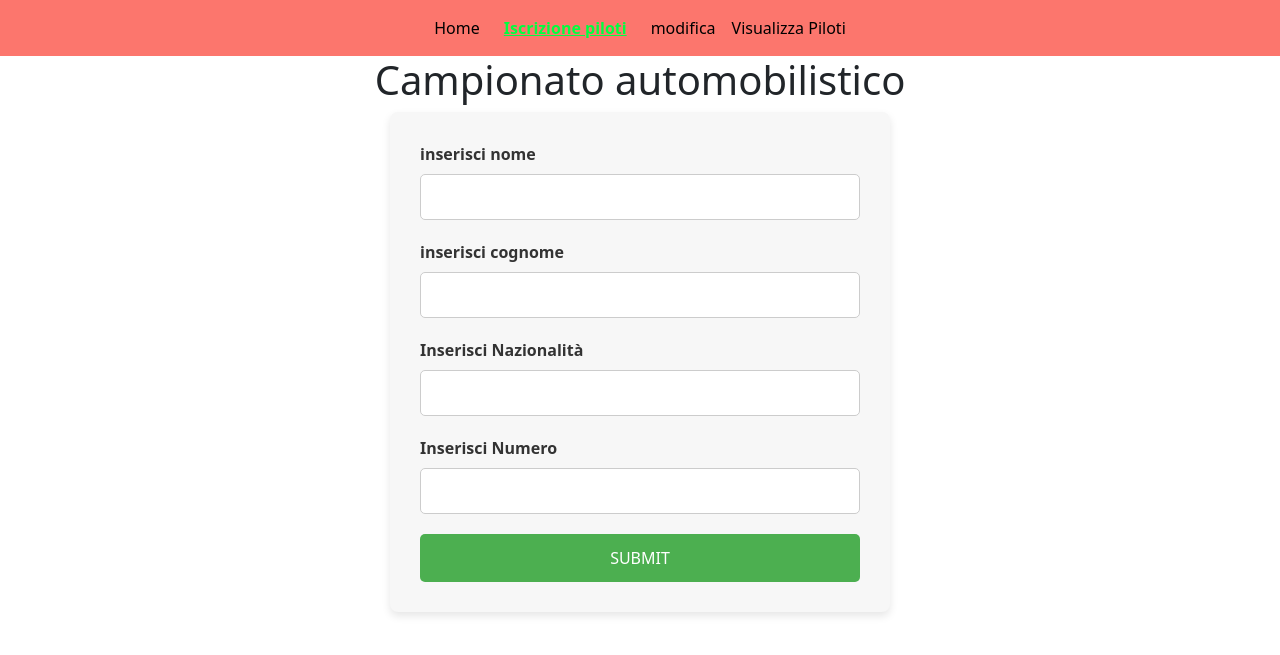
After one commit to bryanezennadi/progettoAutomobilistico, a PHP site: page /pagine_web/pagine_visualizzate/iscrizione.php in a window 1280 px wide. The commit adds this page. Shown: the top 655 px of the page. Run offline with PHP 8.4, Linux system fonts and the light colour scheme.

Commit message:
inizio sviluppo form

```diff
--- a/progettoAutomobilistico/altre_pagine/css/styleInserimento.css
+++ b/progettoAutomobilistico/altre_pagine/css/styleInserimento.css
@@ -0,0 +1,157 @@
+/* Personalizzazione della navbar */
+.custom-navbar {
+    background-color: #fc766d;
+    /* Colore di sfondo più scuro */
+}
+
+.custom-navbar .navbar-brand {
+    font-family: 'Arial', sans-serif;
+    font-weight: bold;
+    color: #ecf0f1;
+}
+
+.custom-navbar .navbar-nav .nav-link {
+    color: black;
+    font-weight: 500;
+    transition: color 0.3s ease;
+}
+.nav-linkAttivo{
+    color: black;
+    font-weight: 500;
+    transition: color 0.3s ease;
+    padding: 0.5rem 1rem;
+    display: inline-block;
+}
+
+.custom-navbar .navbar-nav .nav-link:hover {
+    color: #00ff40;
+
+}
+.nav-linkAttivo:hover{
+    color: #00ff40;
+}
+
+.custom-navbar .navbar-toggler {
+    border-color: #ecf0f1;
+}
+
+.custom-navbar .navbar-toggler-icon {
+    background-color: #ecf0f1;
+}
+
+/* Personalizzazione dello stato attivo */
+.custom-navbar .navbar-nav .nav-linkAttivo {
+    color: #00ff40;
+    font-weight: 600;
+}
+
+#testo_footer {
+    text-align: center;
+
+}
+
+footer {
+    position: fixed;
+    bottom: 0;
+    width: 100%;
+}
+
+.navbar-nav {
+    display: flex;
+    justify-content: center;
+    width: 100%;
+}
+
+
+
+
+label {
+    display: block;
+    font-size: 1rem;
+    margin-bottom: 8px;
+    color: #333;
+    font-weight: bold;
+}
+form {
+    background-color: #f7f7f7;
+    padding: 30px;
+    border-radius: 8px;
+    max-width: 500px;
+    margin: 0 auto;
+    box-shadow: 0 4px 8px rgba(0, 0, 0, 0.1);
+    margin-bottom: 3%;
+}
+input[type="text"],
+input[type="date"],
+input[type="number"]{
+    width: 100%;
+    padding: 10px;
+    margin-bottom: 20px;
+    border: 1px solid #ccc;
+    border-radius: 5px;
+    font-size: 1rem;
+}
+
+/* Focus sugli input */
+input[type="text"]:focus,
+input[type="date"]:focus,
+input[type="number"]:focus{
+    outline: none;
+    border-color: #4CAF50;
+}
+
+/* Stile per il pulsante */
+Form button {
+    width: 100%;
+    padding: 12px;
+    background-color: #4CAF50;
+    color: white;
+    border: none;
+    border-radius: 5px;
+    font-size: 1rem;
+    cursor: pointer;
+}
+
+/* Hover del pulsante */
+Form button:hover {
+    background-color: #45a049;
+}
+.catDespair{
+    width: 100%;
+    height: 100%;
+    min-height: 200px;
+    text-align: center;
+    align-content: center;;
+    background-color: red;
+    color: wheat;
+}
+.no_errore{
+    width: 100%;
+    height: 100%;
+    min-height: 200px;
+    text-align: center;
+    align-content: center;
+    background-color: green;
+    color: black;
+}
+.bottonespeciale {
+    display: block; /* Permette l'uso di margin auto */
+    width: fit-content; /* Adatta la larghezza al contenuto */
+    margin: 20px auto; /* Lo centra orizzontalmente */
+    padding: 10px 20px; /* Migliora la leggibilità */
+    font-size: 16px;
+    font-weight: bold;
+    border: none;
+    border-radius: 8px; /* Arrotonda i bordi */
+    cursor: pointer;
+    background-color: #ff6b6b; /* Rosso corallo */
+    color: white;
+    transition: background-color 0.3s ease;
+}
+
+.bottonespeciale:hover {
+    background-color: #d43f3f; /* Rosso più scuro per effetto hover */
+}
+#titolo{
+    text-align: center;
+}
--- /dev/null
+++ b/progettoAutomobilistico/altre_pagine/funzioni/functions.php
@@ -0,0 +1,8 @@
+<?php function isActive($page){
+
+return (basename($_SERVER['PHP_SELF']) === $page) ? "nav-linkAttivo" : "nav-link";
+
+}
+
+
+?>
--- a/progettoAutomobilistico/pagine_web/componenti/header.php
+++ b/progettoAutomobilistico/pagine_web/componenti/header.php
@@ -1,4 +1,5 @@
 <?php
+require '../../altre_pagine/funzioni/functions.php';
 // Ottieni il nome del file corrente
 $currentPage = basename($_SERVER['PHP_SELF']);
 // Funzione per determinare il percorso del CSS
@@ -6,9 +7,9 @@ $linkcss = function () {
 global $currentPage;
     // Verifica se la pagina è index.php
     if ($currentPage === "index.php") {
-        return '../altre_pagine/styleHome.css'; // Percorso CSS per la home
+        return '../../altre_pagine/css/styleHome.css'; // Percorso CSS per la home
     } else{
-        return "../altre_pagine/styleForm.css"; // Percorso CSS per altre pagine
+        return "../../altre_pagine/css/styleInserimento.css"; // Percorso CSS per altre pagine
     }
 };
 
@@ -31,7 +32,7 @@ global $currentPage;
 <head>
     <meta charset="UTF-8">
     <meta name="viewport"
-          content="width=device-width, user-scalable=no, initial-scale=1.0, maximum-scale=1.0, minimum-scale=1.0">
+          content="width=device-width, user-salable=no, initial-scale=1.0, maximum-scale=1.0, minimum-scale=1.0">
     <meta http-equiv="X-UA-Compatible" content="ie=edge">
 
     <!-- Link per il CSS dinamico -->
@@ -42,3 +43,5 @@ global $currentPage;
     <!-- Titolo dinamico -->
     <title><?= $titolo() ?></title> <!-- Corretto: chiamato la funzione con le parentesi -->
 </head>
+<?php require '../componenti/navbar.php' ?>
+<h1 id="titolo"> Campionato automobilistico </h1>
--- /dev/null
+++ b/progettoAutomobilistico/pagine_web/componenti/navbar.php
@@ -0,0 +1,31 @@
+
+<nav class="navbar navbar-expand-lg navbar-light custom-navbar">
+    <div class="container-fluid">
+        <button class="navbar-toggler" type="button" data-bs-toggle="collapse" data-bs-target="#navbarNav"
+                aria-controls="navbarNav" aria-expanded="false" aria-label="Toggle navigation">
+            <span class="navbar-toggler-icon"></span>
+        </button>
+
+        <div class="collapse navbar-collapse" id="navbarNav">
+
+            <ul class="navbar-nav ms-auto">
+                <li class="nav-item">
+                    <a class=<?= isActive('index.php')?> aria-current="page" href="index.php">Home</a>
+                </li>
+                <li class="nav-item">
+                    <a class=<?= isActive('iscrizione.php')?> href="iscrizione.php">Iscrizione piloti</a>
+                </li>
+                <!--<li class="nav-item">
+                    <a class=<?= isActive('elimina.php')?> href="elimina.php"></a>
+                </li>-->
+                <li class="nav-item">
+                    <a class=<?= isActive('modifica.php')?> href="modifica.php">modifica</a>
+                </li>
+                <li class="nav-item">
+                    <a class=<?= isActive('visualizza.php')?> href="visualizza.php">Visualizza Piloti</a>
+                </li>
+
+            </ul>
+        </div>
+    </div>
+</nav>
--- a/progettoAutomobilistico/pagine_web/pagine_visualizzate/index.php
+++ b/progettoAutomobilistico/pagine_web/pagine_visualizzate/index.php
@@ -1,5 +1,6 @@
 <?php
-require "../componenti/header.php"
+require "../componenti/header.php";
+
 ?>
 <body>
 
--- /dev/null
+++ b/progettoAutomobilistico/pagine_web/pagine_visualizzate/iscrizione.php
@@ -0,0 +1,14 @@
+<?php
+require "../componenti/header.php"
+?>
+<form method="post" action="./risultati_form/risultato_inserimento.php">
+    <label for="Nome">inserisci nome</label>
+    <input type="text" id="Nome" name="Nome">
+    <label for="Cognome">inserisci cognome</label>
+    <input type="text" id="Cognome" name="Cognome">
+    <label for="Nazionalità">Inserisci Nazionalità</label>
+    <input type="text" id="Nazionalità" name="Nazionalità">
+    <label for="Numero">Inserisci Numero</label>
+    <input type="text" id="Numero" name="Numero">
+    <button type="submit">SUBMIT</button>
+</form>
--- /dev/null
+++ b/progettoAutomobilistico/pagine_web/pagine_visualizzate/risultati_form/risultato_inserimento.php
@@ -0,0 +1 @@
+<?php
```
Also changed, not shown: progettoAutomobilistico/altre_pagine/css/styleHome.css (+90 -0 lines).
